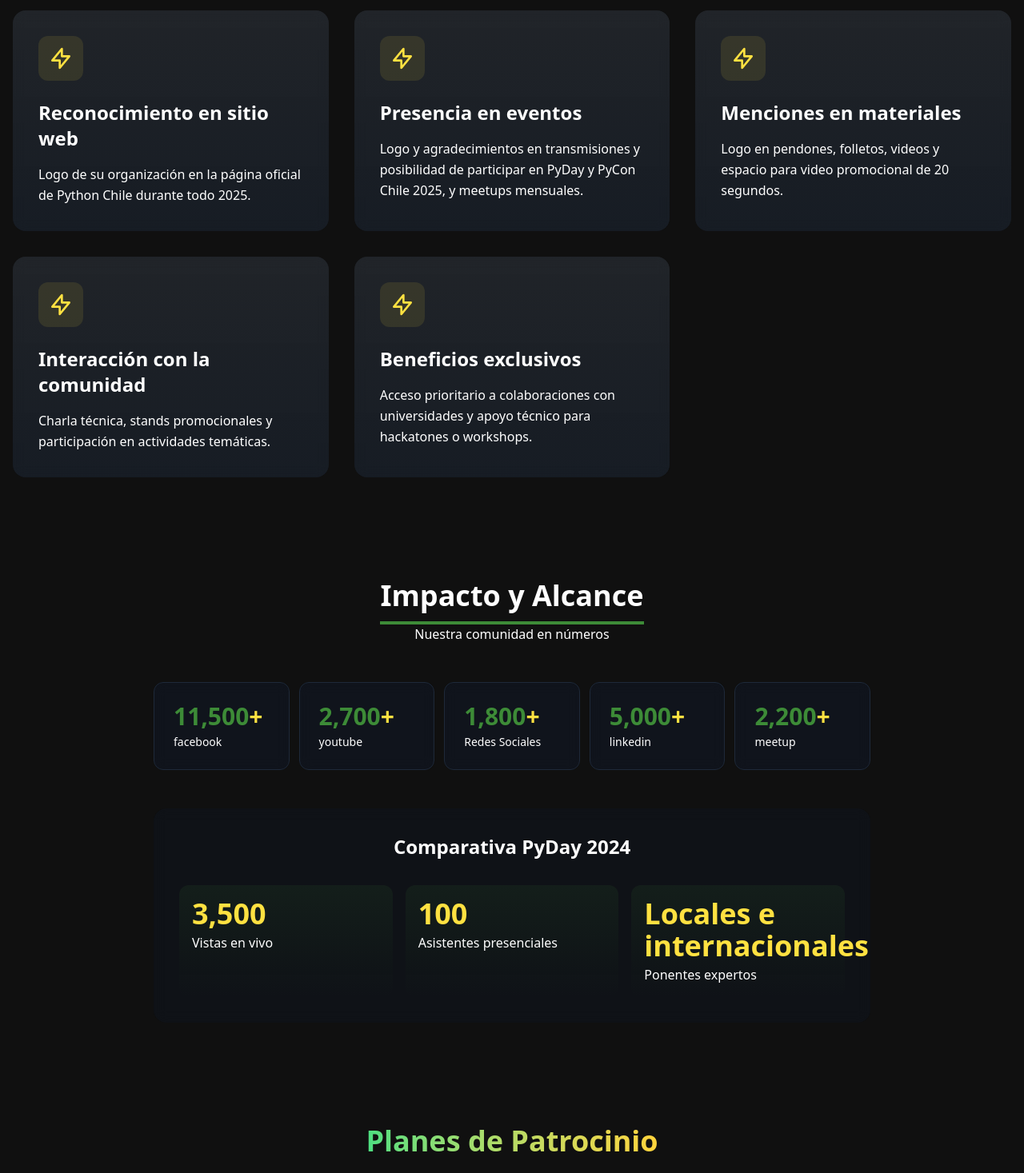
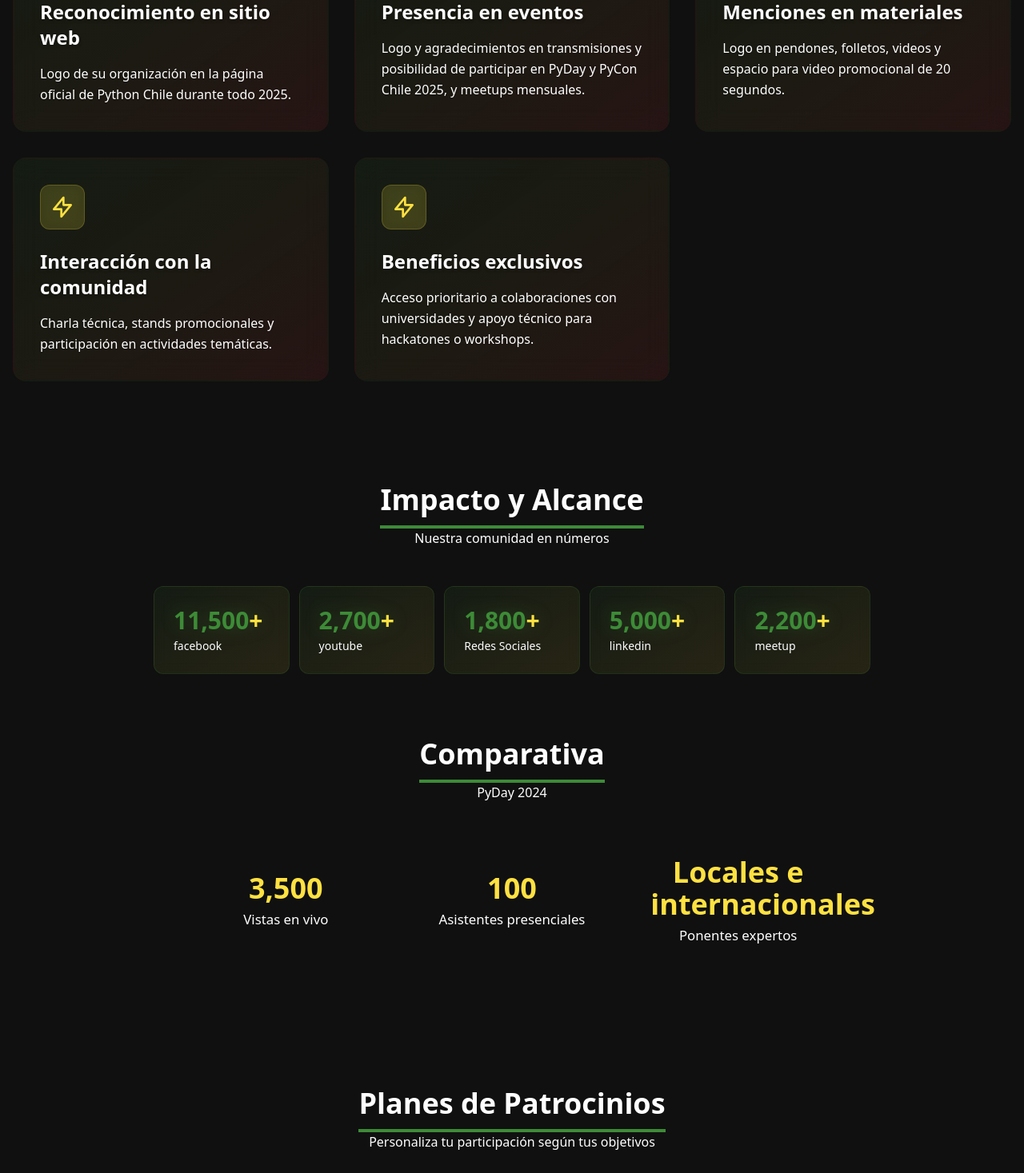
Before and after one commit to python-chile/pydaydotcl, a Next.js app: page /sponsors in a window 1280 px wide. Shown: the part 1180-2647 px from the top of the page at 80% size. Built offline with nearby package versions, Linux system fonts and the light colour scheme.

Commit message:
Improve Style Sponsors

```diff
--- a/src/app/sponsors/components/DynamicContent.js
+++ b/src/app/sponsors/components/DynamicContent.js
@@ -16,7 +16,7 @@ export default function DynamicContent() {
   return (
     <>
       {/* Introducción */}
-      <motion.section className="container mx-auto py-12 md:py-16 px-4 sm:px-6 relative">
+      <motion.section className="container mx-auto px-4 sm:px-6 relative">
         <div className="max-w-4xl mx-auto text-center">
           <div className="inline-block mb-4 md:mb-6">
             <div className="text-4xl md:text-5xl font-bold text-[var(--primary-green)]">
@@ -36,6 +36,7 @@ export default function DynamicContent() {
           </div>
         </div>
       </motion.section>
+
       {/* Beneficios de patrocinio */}
       <motion.section
         initial={{ opacity: 0 }}
@@ -53,11 +54,11 @@ export default function DynamicContent() {
           {benefits.map((b, index) => (
             <div
               key={index}
-              className="group relative p-8 rounded-2xl bg-gradient-to-b from-gray-600/30 to-gray-800/50 backdrop-blur-sm hover:border-[var(--primary-green)] transition-all"
+              className="group relative p-8 rounded-2xl bg-gradient-to-br from-[var(--primary-green)]/10 via-[var(--accent-yellow)]/5 to-[var(--outline-red)]/10 backdrop-blur-lg hover:backdrop-blur-xl border-2 border-transparent hover:border-[var(--primary-green)]/30 transition-all duration-300"
             >
-              <div className="absolute inset-0 rounded-2xl border-2 border-[var(--primary-green)] opacity-0 group-hover:opacity-30 transition-opacity pointer-events-none" />
+              <div className="absolute inset-0 rounded-2xl bg-[radial-gradient(circle_at_75%_30%,rgba(var(--accent-yellow-rgb),0.08),transparent_70%)] opacity-0 group-hover:opacity-100 transition-opacity duration-500" />
 
-              <div className="w-14 h-14 mb-6 bg-[var(--accent-yellow)]/10 rounded-xl flex items-center justify-center">
+              <div className="w-14 h-14 mb-6 bg-[var(--accent-yellow)]/15 rounded-xl flex items-center justify-center backdrop-blur-sm border border-[var(--accent-yellow)]/20">
                 <svg
                   className="w-8 h-8 text-[var(--accent-yellow)]"
                   fill="none"
@@ -70,13 +71,15 @@ export default function DynamicContent() {
                     strokeWidth="2"
                     d="M13 10V3L4 14h7v7l9-11h-7z"
                   />
-                </svg>
+                </svg>{" "}
               </div>
 
-              <h3 className="text-2xl font-bold text-[var(--text-white)] mb-4">
+              <h3 className="text-2xl font-bold text-[var(--text-white)] mb-4 [text-shadow:_0_2px_4px_rgba(0,0,0,0.3)]">
                 {b.title}
               </h3>
-              <p className="text-text-white leading-relaxed">{b.description}</p>
+              <p className="text-text-white leading-relaxed [text-shadow:_0_1px_2px_rgba(0,0,0,0.2)]">
+                {b.description}
+              </p>
             </div>
           ))}
         </div>
@@ -104,9 +107,10 @@ export default function DynamicContent() {
               {Object.entries(audience).map(([key, value]) => (
                 <div
                   key={key}
-                  className="p-4 md:p-6 rounded-xl bg-gray-900/50 backdrop-blur-sm border border-gray-800 hover:border-[var(--primary-green)]/50 transition-colors"
+                  className="p-4 md:p-6 rounded-xl bg-gradient-to-br from-[var(--primary-green)]/10 to-[var(--accent-yellow)]/10 backdrop-blur-sm border border-[var(--primary-green)]/20 hover:border-[var(--accent-yellow)]/40 transition-colors relative overflow-hidden"
                 >
-                  <p className="text-2xl md:text-3xl font-bold text-[var(--primary-green)] mb-1">
+                  <div className="absolute inset-0 bg-[conic-gradient(from_90deg_at_50%_50%,var(--primary-green)_0%,transparent_50%)] opacity-0 hover:opacity-10 transition-opacity" />
+                  <p className="text-2xl md:text-3xl font-bold text-[var(--primary-green)] mb-1 drop-shadow-[0_0_10px_rgba(61,139,55,0.3)]">
                     {value.toLocaleString()}
                     <span className="text-[var(--accent-yellow)]">+</span>
                   </p>
@@ -120,10 +124,16 @@ export default function DynamicContent() {
             </div>
 
             {/* Estadísticas 2024 */}
-            <div className="p-6 md:p-8 rounded-2xl bg-gray-900/30 backdrop-blur-sm">
-              <h3 className="text-xl md:text-2xl font-bold text-center text-[var(--text-white)] mb-6 md:mb-8">
-                Comparativa PyDay 2024
-              </h3>
+
+            <div className="p-6 md:p-8 rounded-2xl">
+              <div className="text-center mb-12">
+                <h2 className="text-3xl md:text-4xl font-bold text-[var(--text-white)] mb-4">
+                  <span className="border-b-4 border-[var(--primary-green)] pb-2">
+                    Comparativa
+                  </span>
+                </h2>
+                <p className="text-text-white">PyDay 2024</p>
+              </div>
 
               <div className="grid grid-cols-1 md:grid-cols-3 gap-4">
                 {[
@@ -139,14 +149,25 @@ export default function DynamicContent() {
                 ].map((stat, index) => (
                   <div
                     key={index}
-                    className="p-4 rounded-xl bg-gradient-to-b from-[var(--primary-green)]/10 to-transparent"
+                    className="group relative p-4 md:p-5 rounded-xl min-h-[130px] flex flex-col justify-center"
                   >
-                    <p className="text-3xl md:text-4xl font-bold text-[var(--accent-yellow)] mb-1">
-                      {stat.value.toLocaleString()}
-                    </p>
-                    <p className="text-sm md:text-base text-text-white">
-                      {stat.label}
-                    </p>
+                    {/* Efecto de fondo dinámico */}
+                    <div
+                      className="absolute inset-0 bg-[linear-gradient(130deg,transparent_60%,rgba(var(--accent-yellow-rgb),0.1)_100%)]
+          opacity-0 group-hover:opacity-30 transition-opacity duration-500"
+                    />
+
+                    <div className="relative z-10 space-y-2 text-center w-full">
+                      {/* Número */}
+                      <p className="text-3xl md:text-4xl font-bold text-[var(--accent-yellow)] mb-2 px-1">
+                        {stat.value.toLocaleString()}
+                      </p>
+
+                      {/* Label ajustado */}
+                      <p className="text-[clamp(0.75rem,1.25vw+0.5rem,1.1rem)] md:text-[1.05rem] text-text-white leading-tight px-1">
+                        {stat.label}
+                      </p>
+                    </div>
                   </div>
                 ))}
               </div>
--- a/src/app/sponsors/components/SponsorLogo.js
+++ b/src/app/sponsors/components/SponsorLogo.js
@@ -9,11 +9,11 @@ export default function SponsorLogo({ src, alt, className }) {
       whileHover={{ scale: 1.05 }}
       transition={{ type: "spring", stiffness: 300, damping: 20 }}
     >
-      {/* Efecto de resplandor al hacer hover */}
+      {/* Hover: Efecto de resplandor */}
       <div className="absolute inset-0 bg-gradient-to-r from-[var(--primary-green)]/10 via-[var(--accent-yellow)]/15 to-[var(--primary-green)]/10
         rounded-2xl opacity-0 group-hover:opacity-40 transition-opacity duration-300 z-0" />
 
-      {/* Contenedor de imagen con mejor visibilidad */}
+      {/* Contenedor de imagen */}
       <div className="relative z-10 p-2">
         <Image
           src={src}
--- a/src/app/sponsors/components/SponsorshipPlans.js
+++ b/src/app/sponsors/components/SponsorshipPlans.js
@@ -4,22 +4,22 @@ import { motion } from "framer-motion";
 export default function SponsorshipPlans({ plans }) {
   return (
     <motion.section className="container mx-auto py-12 md:py-16 px-4 sm:px-6">
-      <div className="max-w-4xl mx-auto text-center mb-12 md:mb-16">
-        <h2 className="text-3xl md:text-4xl font-bold text-white mb-3 md:mb-4">
-          <span className="bg-gradient-to-r from-[#4ADE80] to-[#FFD43B] bg-clip-text text-transparent">
-            Planes de Patrocinio
+      <div className="text-center mb-12">
+        <h2 className="text-3xl md:text-4xl font-bold text-[var(--text-white)] mb-4">
+          <span className="border-b-4 border-[var(--primary-green)] pb-2">
+            Planes de Patrocinios
           </span>
         </h2>
-        <p className="text-sm md:text-base text-text-white px-2 sm:px-0">
+        <p className="text-text-white">
           Personaliza tu participación según tus objetivos
         </p>
       </div>
 
-      <div className="max-w-3xl mx-auto grid grid-cols-1 md:grid-cols-2 gap-6">
+      <div className="max-w-3xl mx-auto grid grid-cols-1 md:grid-cols-2 gap-6 items-end">
         {plans.map((plan, index) => (
           <div
             key={index}
-            className={`relative p-6 md:p-8 rounded-xl md:rounded-2xl transition-all max-w-[400px] md:max-w-none mx-auto ${
+            className={`relative flex flex-col h-full p-6 md:p-8 rounded-xl md:rounded-2xl transition-all max-w-[400px] md:max-w-none mx-auto ${
               index === 0
                 ? "border-2 border-[#FFD43B] md:transform md:scale-[1.02]"
                 : "border border-gray-700"
@@ -86,8 +86,9 @@ export default function SponsorshipPlans({ plans }) {
             </ul>
 
             <a
-              href="#contact-form"
-              className={`w-full block text-center py-2 md:py-3 px-4 md:px-6 rounded-lg font-medium text-sm md:text-base ${
+              // TODO: Reemplazar por #contact-form cuando se active el Form.
+              href="mailto:pyday@pythonchile.cl"
+              className={`w-full block text-center mt-auto py-2 md:py-3 px-4 md:px-6 rounded-lg font-medium text-sm md:text-base ${
                 index === 0
                   ? "bg-[#FFD43B] hover:bg-[#FFD43B]/90 text-gray-900"
                   : "bg-[#4ADE80]/10 hover:bg-[#4ADE80]/20 text-[#4ADE80] hover:text-white"
--- a/src/components/FeatureManagement/FeatureGuard.js
+++ b/src/components/FeatureManagement/FeatureGuard.js
@@ -22,7 +22,7 @@ export const FeatureGuard = ({ children, featureName }) => {
       enabled: process.env.NEXT_PUBLIC_FEATURE_SPONSOR_FORM === "true",
       title: "Formulario de Patrocinio",
       subtitle:
-        "Actualmente estamos actualizando nuestro sistema de registro. Por favor contáctanos directamente o visita https://pythonchile.cl:",
+        "Actualmente estamos actualizando nuestro sistema de registro. Por favor contáctanos directamente o visita https://pythonchile.cl :",
       showCTA: true,
       buttonText: "Enviar mensaje",
       email: "pyday@pythonchile.cl",
```
Also changed, not shown: src/app/sponsors/components/SponsorList.js (+20 -11 lines).
